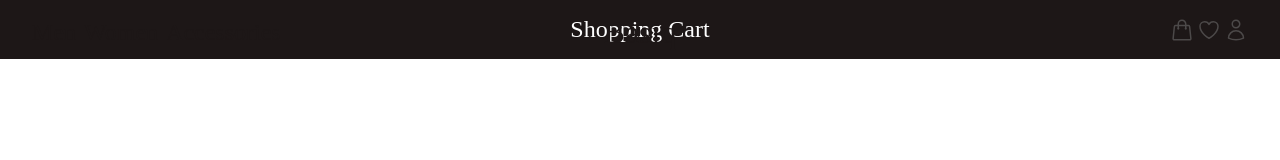
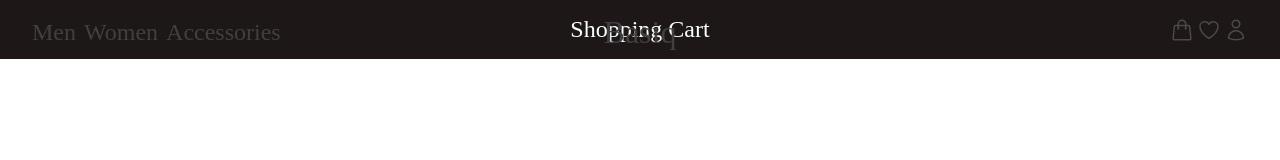
Before and after one commit to i252-hub/Basiq, a React (Vite) app in the folder my-shoppingcart/: page /cart in a window 1280 px wide. Shown: the top 160 px of the page. Built offline with nearby package versions, Linux system fonts and the light colour scheme; a web font is replaced by a local one.

Commit message:
style: font color

```diff
--- a/my-shoppingcart/src/styles/HomePage.css
+++ b/my-shoppingcart/src/styles/HomePage.css
@@ -121,6 +121,7 @@ nav{
 
 li{
     list-style: none;
+    color: #404040;
 
 }
 
@@ -143,6 +144,16 @@ a{
     width:95%;
     display: flex;
     justify-content: center;
+    color: #404040;
+}
+
+.basiq{
+    color: #404040;
+}
+
+.Logo > a{
+    color: #404040;
+
 }
 
 
@@ -549,6 +560,7 @@ button > p {
     background: #E8E9E9;
     display: grid;
     grid-template-columns: repeat(2,1fr);
+    padding:3em;
 }
 
 .footerlinks{
@@ -651,6 +663,7 @@ transition: all 0.3s ease;
        justify-content: flex-end;
         padding: 1em;
 
+
     }
 
     .Links, .Logo{
```
